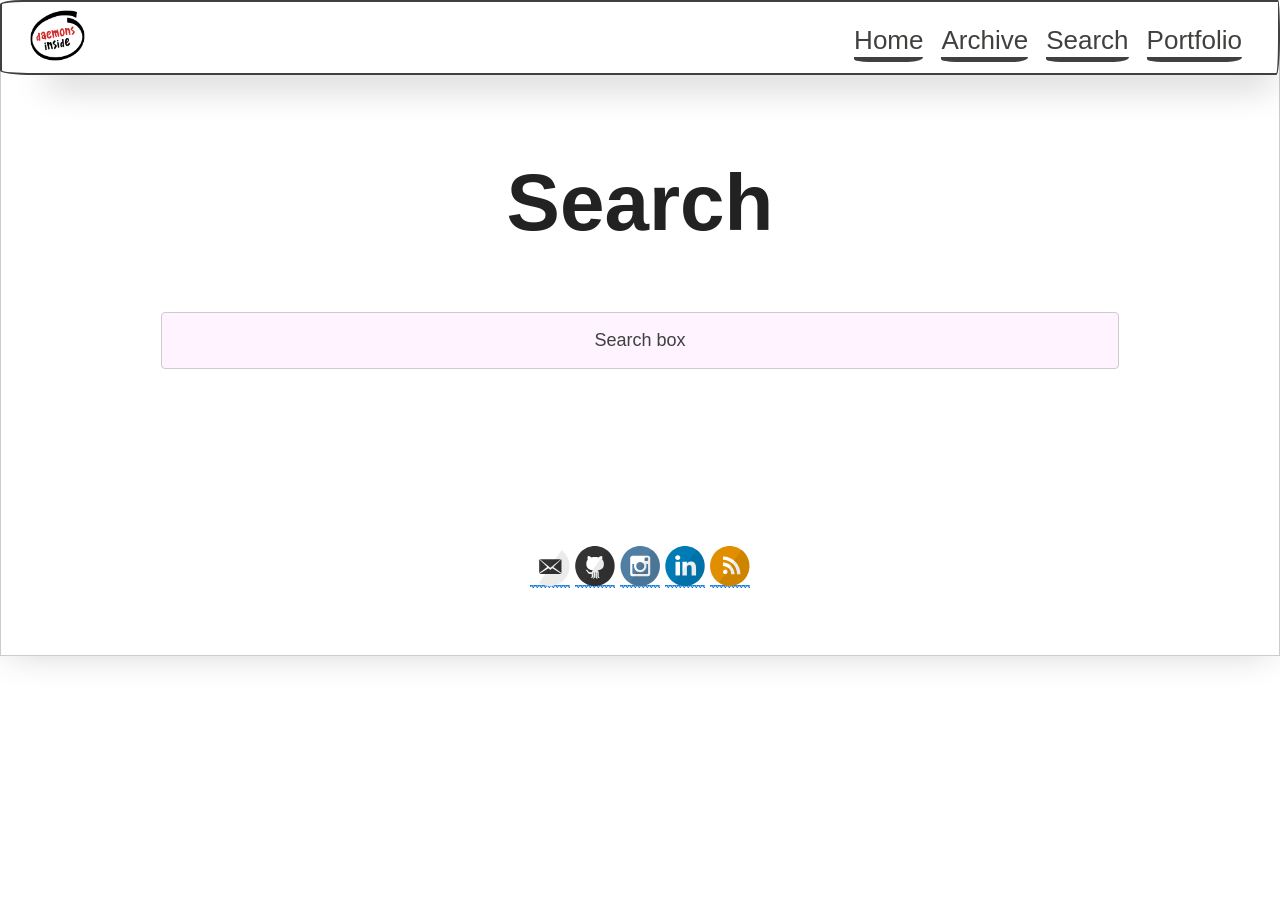
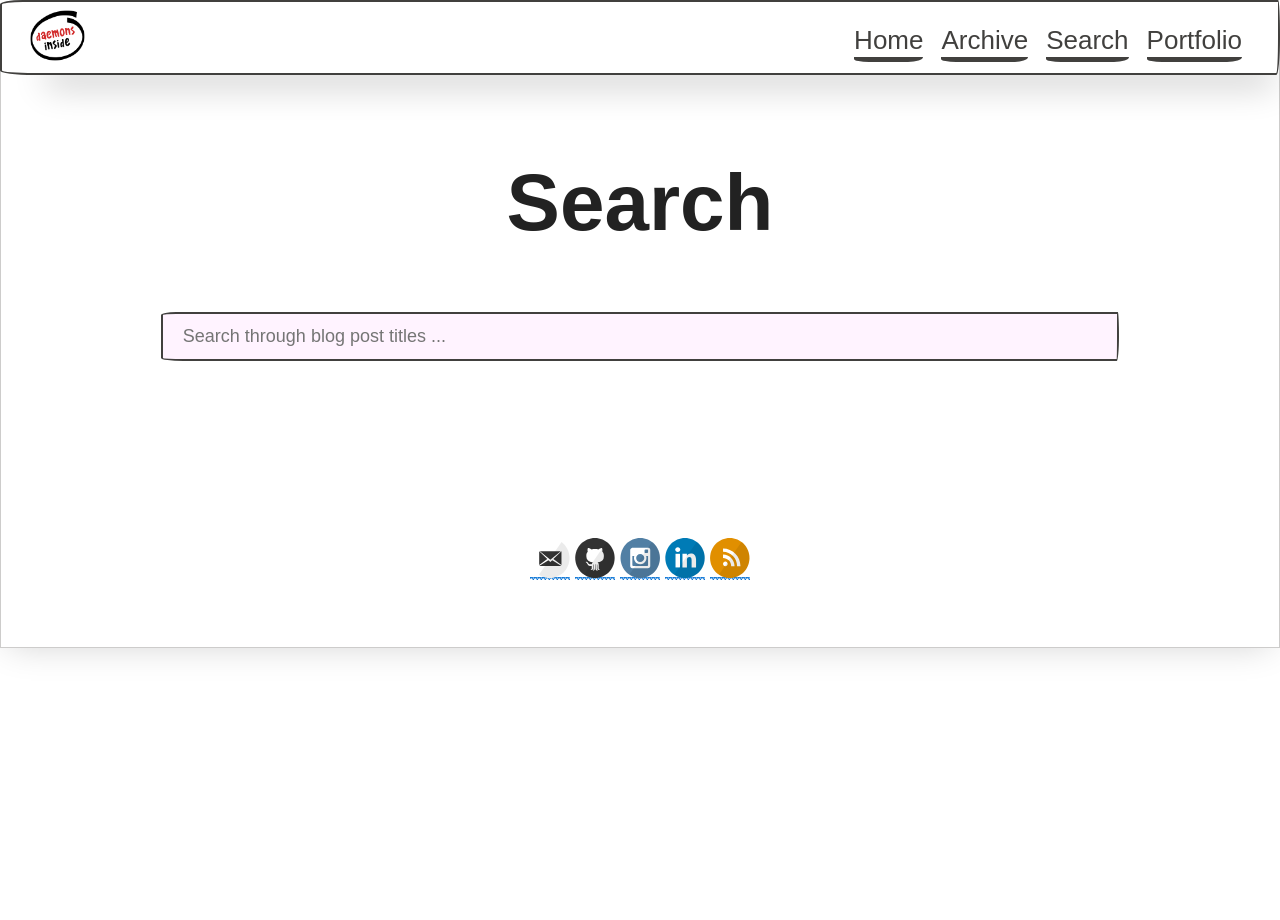
Before and after one commit to daemons-disciple/daemons-disciple.github.io, a Jekyll site: the page built from _pages/search.md, in a window 1280 px wide. Built offline with Jekyll 4.4.1, drawn with Linux system fonts in a browser that asks for light colours; nearby versions of some CDN libraries; some web fonts are replaced.

Commit message:
removed wiredjs and added borders for search box

```diff
--- a/_layouts/default.html
+++ b/_layouts/default.html
@@ -8,9 +8,6 @@
     <link rel="stylesheet" type="text/css" href="{{ site.baseurl }}/assets/style.css" />
     <link rel="alternate" type="application/rss+xml" title="{{ site.name }} - {{ site.description }}" href="{{ site.baseurl }}/feed.xml" />
     <link rel="canonical" href="{{ site.url }}{{ page.url }}" />
-
-    <!-- Wiredjs -->
-    <script type="module" src="https://unpkg.com/wired-elements?module"></script>
 
     <!-- Paper CSS -->
     <link rel="stylesheet" href="https://unpkg.com/papercss@1.8.2/dist/paper.min.css">
--- a/_pages/search.md
+++ b/_pages/search.md
@@ -5,9 +5,7 @@
 ---
 
 <div id="search-container">
-    <wired-search-input type="text" id="search-input" placeholder="Search through blog post titles ..." style="font-family: Neucha,sans-serif;" elevation="3">
-        Search box
-    </wired-search-input>
+    <input type="text" class="border border-2 border-dark shadow shadow-large" id="search-input" placeholder="Search through blog post titles ..." style="font-family: Neucha,sans-serif;" elevation="3">
     <ul id="results-container"></ul>
 </div>
 
--- a/assets/style.scss
+++ b/assets/style.scss
@@ -141,8 +141,6 @@
   padding: 12px 20px;
   margin: 8px 0;
   display: inline-block;
-  border: 1px solid #ccc;
-  border-radius: 4px;
   box-sizing: border-box;
   font-size: 18px;
   background-color: #fff3ff;
```
